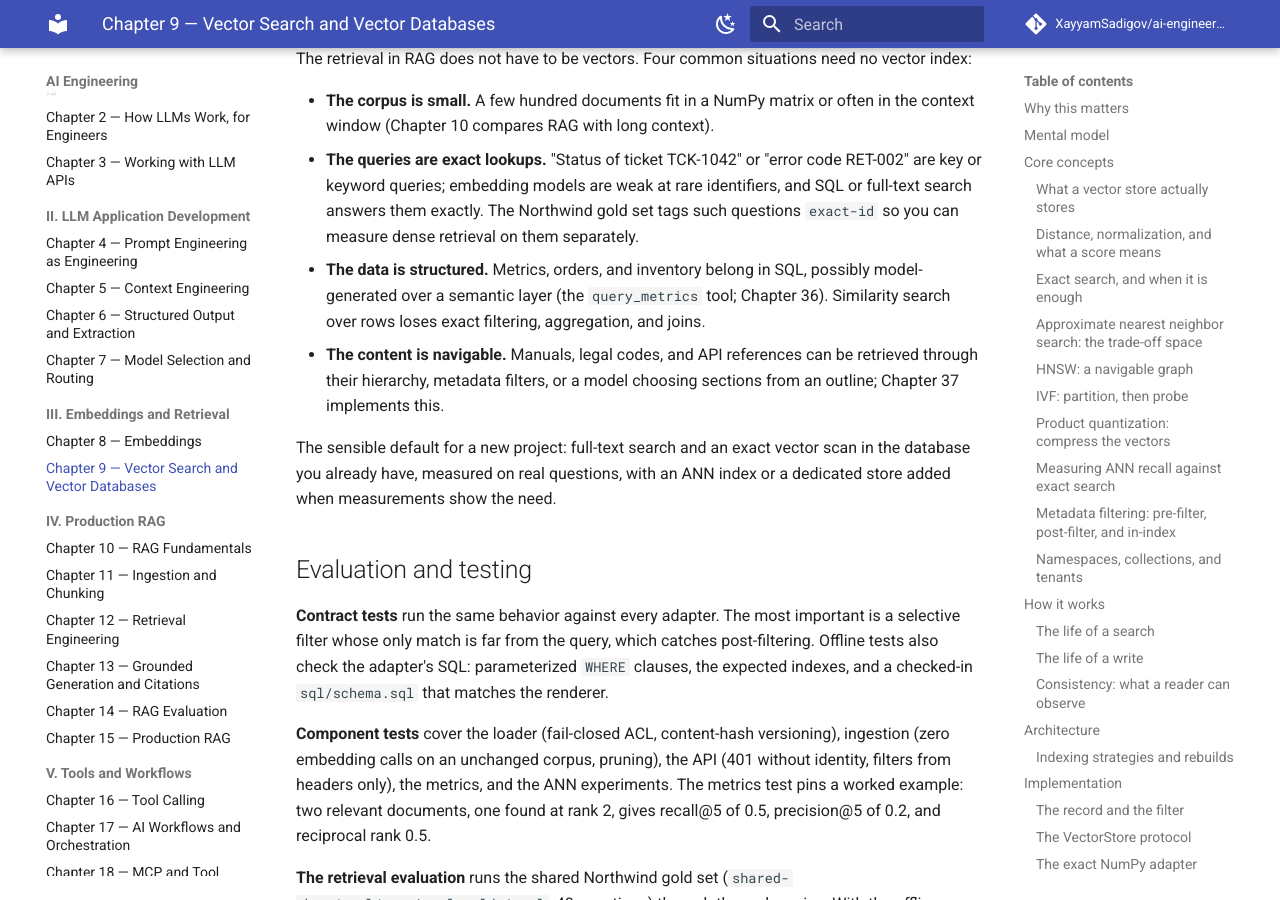
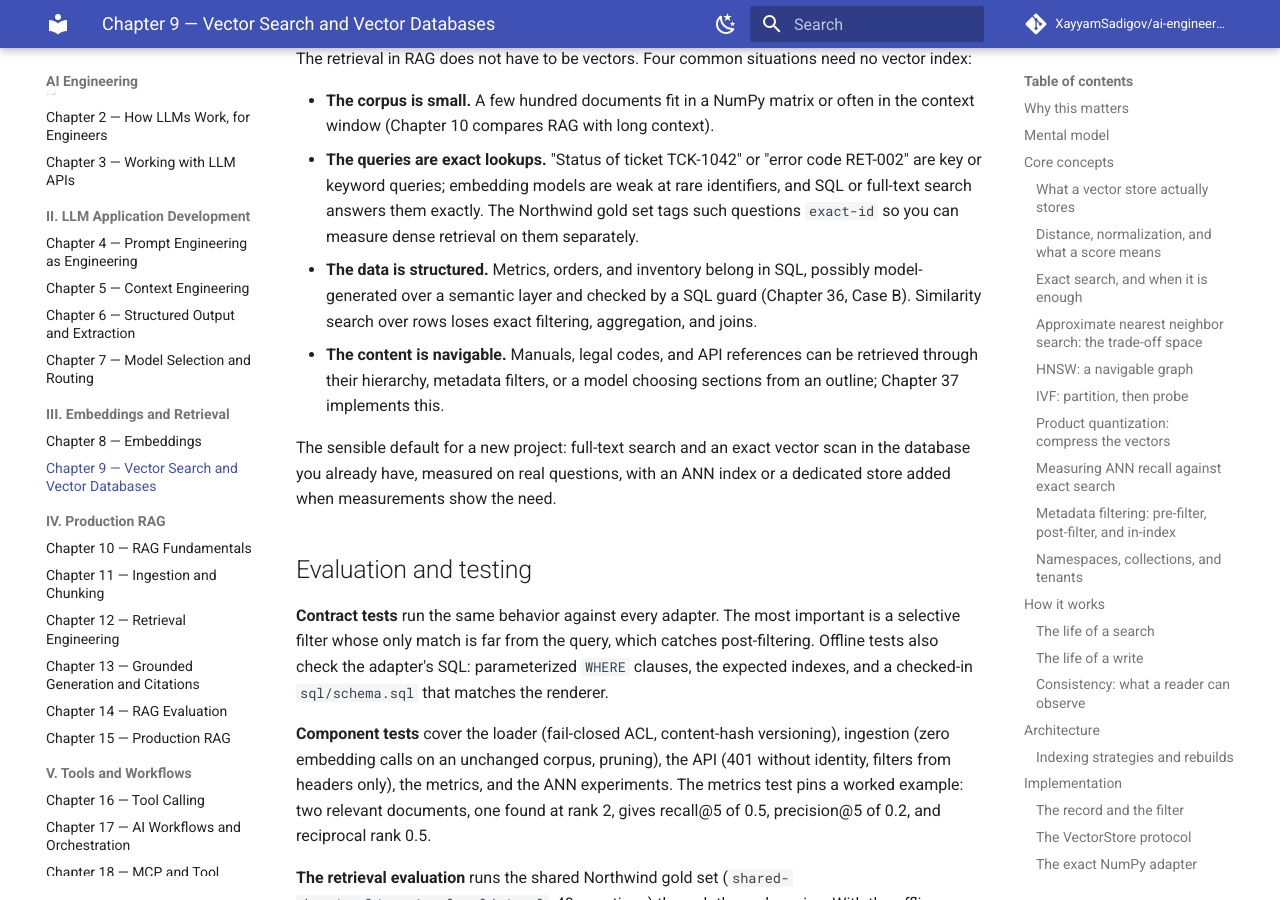
Before and after one commit to XayyamSadigov/ai-engineering-book, an MkDocs documentation site: the page built from book/chapters/09-vector-search-and-vector-databases.md, in a window 1280 px wide and 900 px high, scrolled down 31027 px. Built offline with MkDocs 1.6.1 and Material for MkDocs 9.7.7, drawn with Linux system fonts in a browser that asks for light colours; comment, search, counter and statistics services are not loaded.

Commit message:
Point Chapter 9's structured-data note at Chapter 36 Case B

```diff
--- a/book/chapters/09-vector-search-and-vector-databases.md
+++ b/book/chapters/09-vector-search-and-vector-databases.md
@@ -1060,7 +1060,7 @@ The retrieval in RAG does not have to be vectors. Four common situations need no
 
 - **The corpus is small.** A few hundred documents fit in a NumPy matrix or often in the context window (Chapter 10 compares RAG with long context).
 - **The queries are exact lookups.** "Status of ticket TCK-1042" or "error code RET-002" are key or keyword queries; embedding models are weak at rare identifiers, and SQL or full-text search answers them exactly. The Northwind gold set tags such questions `exact-id` so you can measure dense retrieval on them separately.
-- **The data is structured.** Metrics, orders, and inventory belong in SQL, possibly model-generated over a semantic layer (the `query_metrics` tool; Chapter 36). Similarity search over rows loses exact filtering, aggregation, and joins.
+- **The data is structured.** Metrics, orders, and inventory belong in SQL, possibly model-generated over a semantic layer and checked by a SQL guard (Chapter 36, Case B). Similarity search over rows loses exact filtering, aggregation, and joins.
 - **The content is navigable.** Manuals, legal codes, and API references can be retrieved through their hierarchy, metadata filters, or a model choosing sections from an outline; Chapter 37 implements this.
 
 The sensible default for a new project: full-text search and an exact vector scan in the database you already have, measured on real questions, with an ANN index or a dedicated store added when measurements show the need.
```
